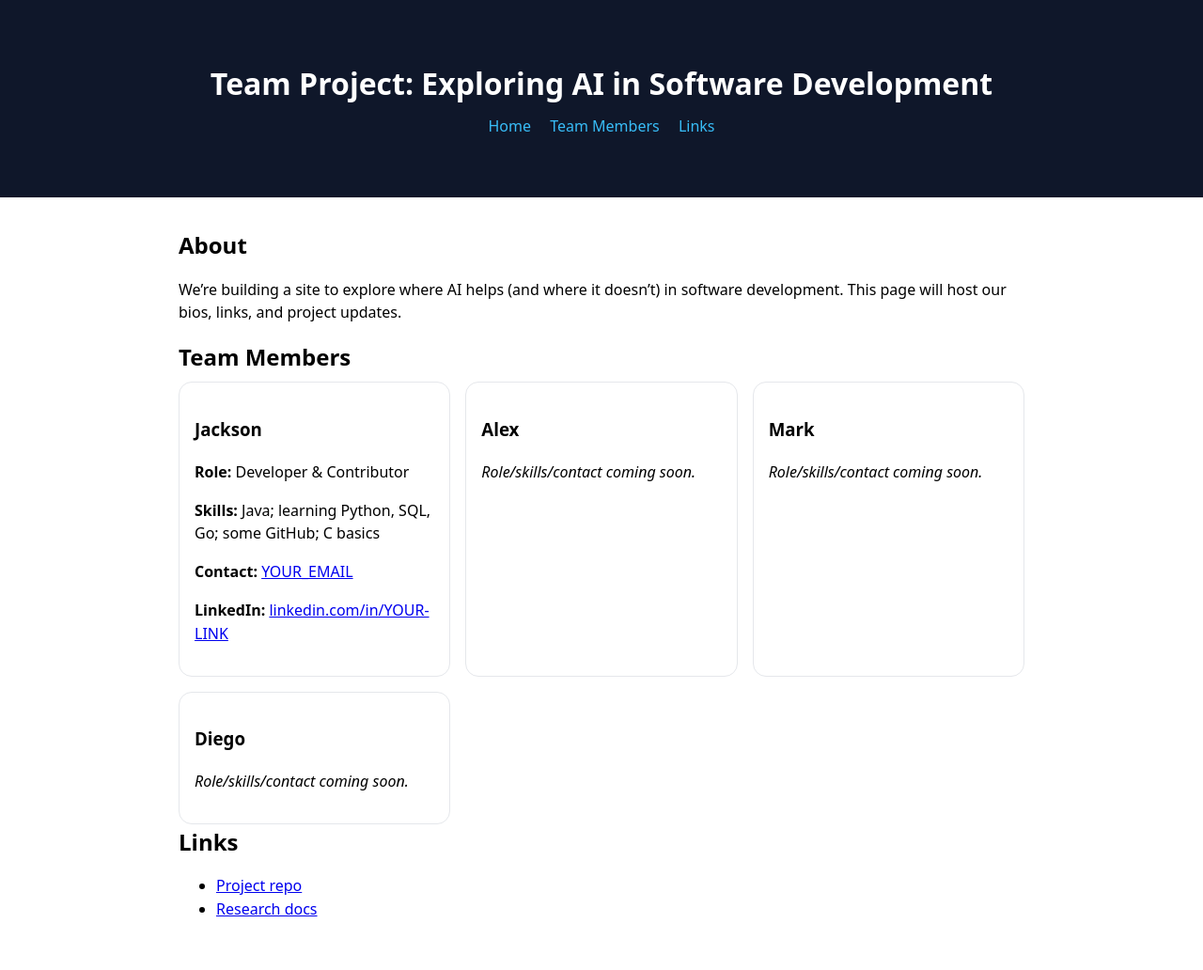
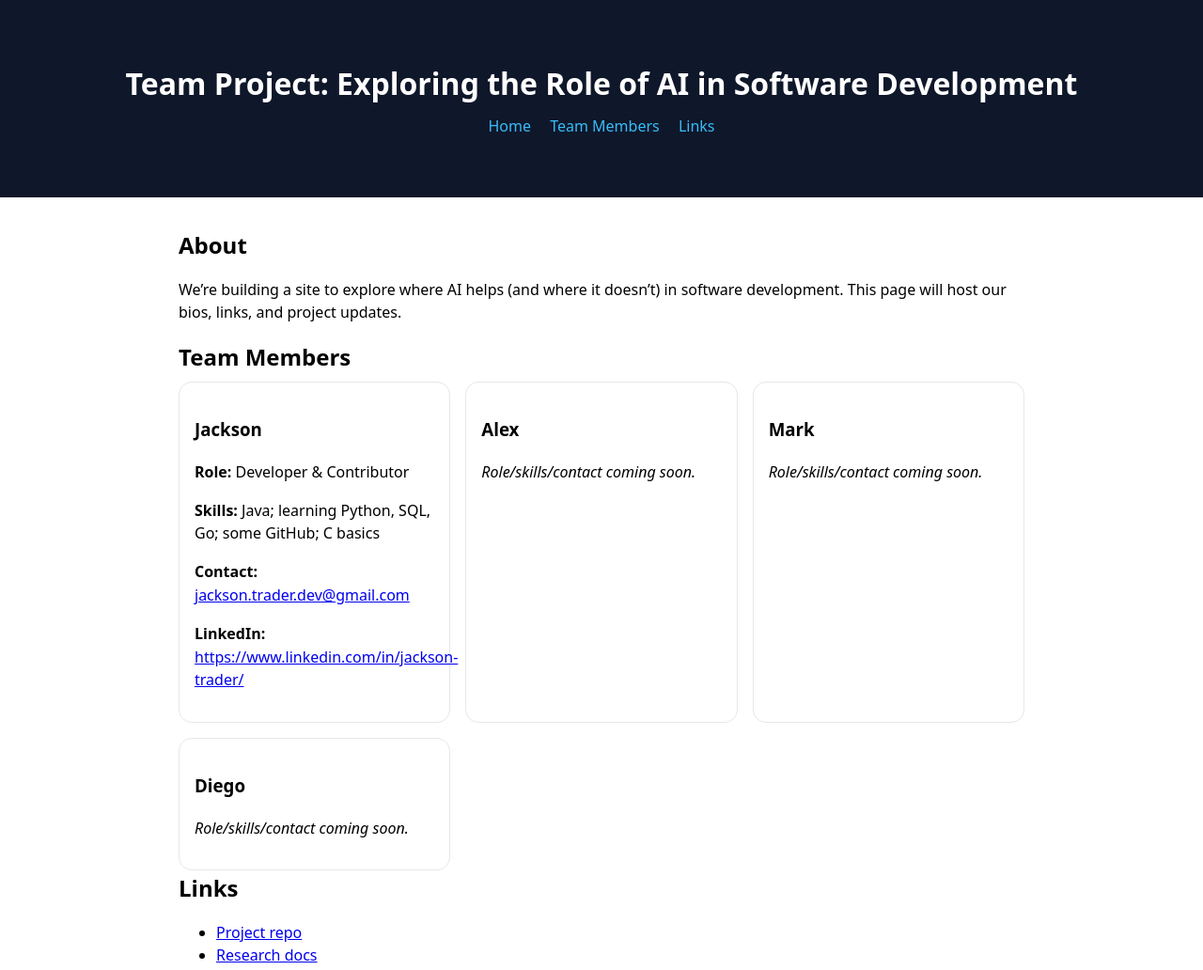
Before and after one commit to jackson-trader/Team-Project-0, a plain HTML site: page index.html in a window 1280 px wide. Shown: the top 1032 px of the page at 94% size. Drawn offline with Linux system fonts and the light colour scheme.

Commit message:
Revise project title and update contact details
Updated team project title and contact information for Jackson.

```diff
--- a/index.html
+++ b/index.html
@@ -17,7 +17,7 @@
 </head>
 <body>
   <header>
-    <h1>Team Project: Exploring AI in Software Development</h1>
+    <h1>Team Project: Exploring the Role of AI in Software Development</h1>
     <nav>
       <a href="#about">Home</a>
       <a href="#team">Team Members</a>
@@ -38,8 +38,8 @@
           <h3>Jackson</h3>
           <p><strong>Role:</strong> Developer & Contributor</p>
           <p><strong>Skills:</strong> Java; learning Python, SQL, Go; some GitHub; C basics</p>
-          <p><strong>Contact:</strong> <a href="mailto:YOUR_EMAIL">YOUR_EMAIL</a></p>
-          <p><strong>LinkedIn:</strong> <a href="https://www.linkedin.com/in/YOUR-LINK" target="_blank">linkedin.com/in/YOUR-LINK</a></p>
+          <p><strong>Contact:</strong> <a href="mailto:jackson.trader.dev@gmail.com">jackson.trader.dev@gmail.com</a></p>
+          <p><strong>LinkedIn:</strong> <a href="https://www.linkedin.com/in/jackson-trader/" target="_blank">https://www.linkedin.com/in/jackson-trader/</a></p>
         </div>
         <div class="card">
           <h3>Alex</h3>
```
